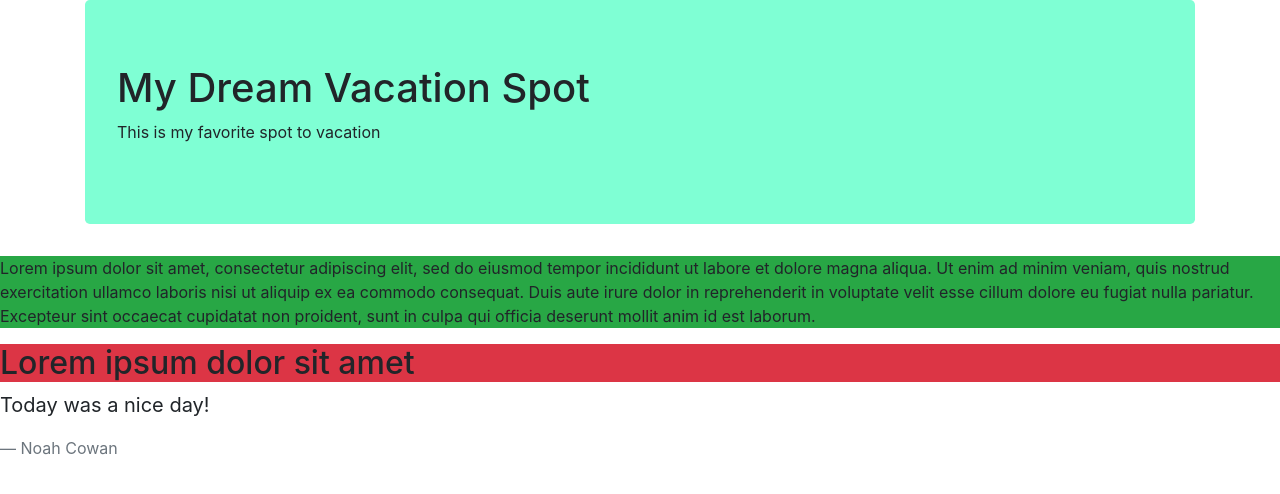
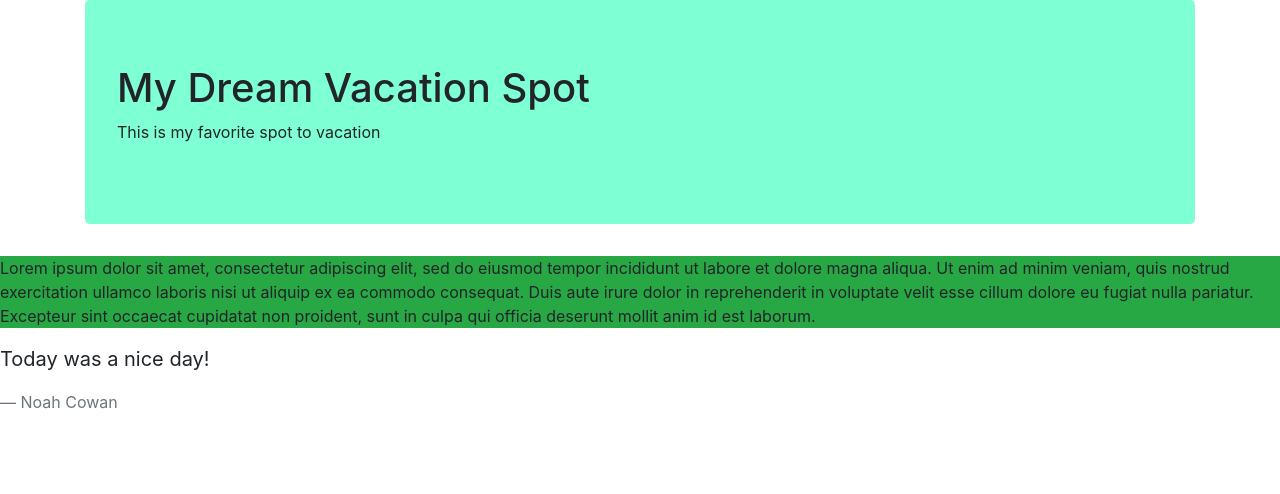
Before and after one commit to NickNguyen1990/vacation_spot, a plain HTML site: page index.html in a window 1280 px wide. Drawn offline with Linux system fonts and the light colour scheme.

Commit message:
used built-in classes to add color such as bg-danger and bg-success
Co-authored by: Noah Cowan <nsncowan@gmail.com>

```diff
--- a/index.html
+++ b/index.html
@@ -12,7 +12,6 @@
       <p>This is my favorite spot to vacation</div><p>
     </div>
     <p class="bg-success">Lorem ipsum dolor sit amet, consectetur adipiscing elit, sed do eiusmod tempor incididunt ut labore et dolore magna aliqua. Ut enim ad minim veniam, quis nostrud exercitation ullamco laboris nisi ut aliquip ex ea commodo consequat. Duis aute irure dolor in reprehenderit in voluptate velit esse cillum dolore eu fugiat nulla pariatur. Excepteur sint occaecat cupidatat non proident, sunt in culpa qui officia deserunt mollit anim id est laborum.</p>
-    <h2 class="bg-danger">Lorem ipsum dolor sit amet</h2>
     <blockquote class="blockquote">
       <p>Today was a nice day!</p>
       <footer class="blockquote-footer">Noah Cowan</footer>
```
